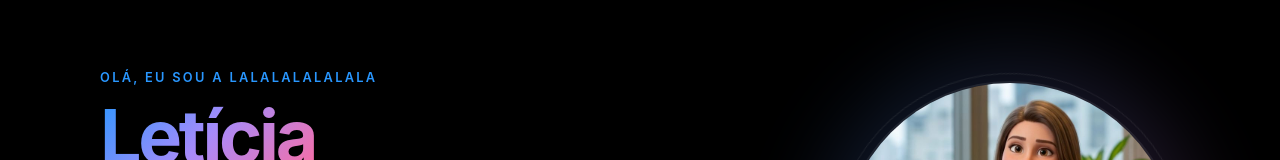
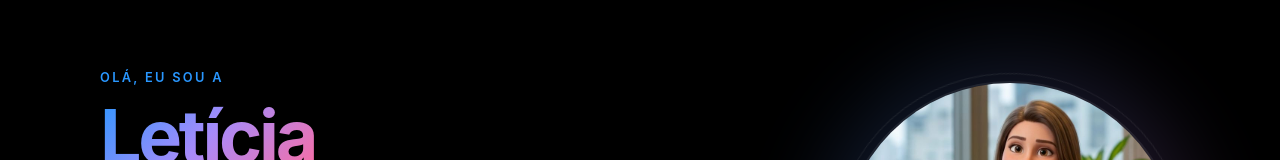
Before and after one commit to LeticiaFelg/portifolio, a React (Vite) app: page / in a window 1280 px wide. Shown: the part 169-329 px from the top of the page. Built offline with nearby package versions, Linux system fonts and the light colour scheme.

Commit message:
remove o teste e ajusta título

```diff
--- a/index.html
+++ b/index.html
@@ -4,7 +4,7 @@
     <meta charset="UTF-8" />
     <link rel="icon" type="image/jpeg" href="/portifolio/Logo.jpeg" />
     <meta name="viewport" content="width=device-width, initial-scale=1.0" />
-    <title>Meu Portfolio</title>
+    <title>Letícia Felgueiras</title>
   </head>
   <body>
     <div id="root"></div>
--- a/src/App.jsx
+++ b/src/App.jsx
@@ -70,7 +70,7 @@ function App() {
       <section id="hero">
         <div className="hero-container">
           <div className="hero-text">
-            <p className="hero-greeting">Olá, eu sou a lalalalalalala</p>
+            <p className="hero-greeting">Olá, eu sou a</p>
             <h1><span className="gradient-text">Letícia</span><br />Felgueiras</h1>
             <p className="hero-role">Engenheira de Software</p>
             <p className="hero-sub">
```
